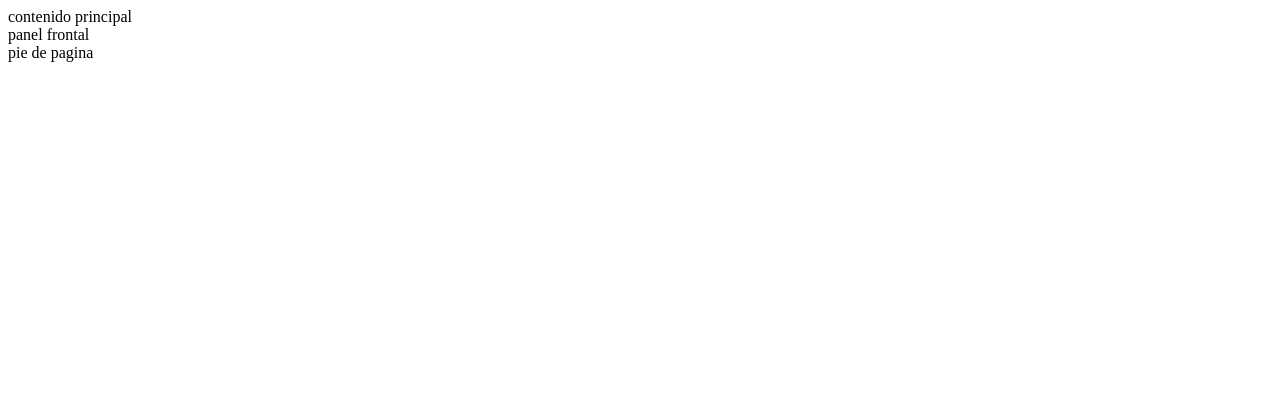
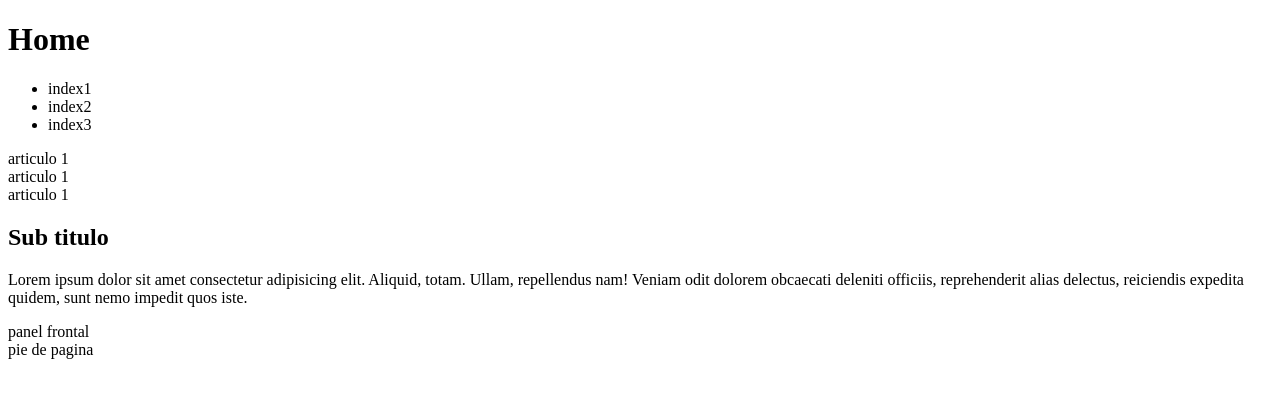
Before and after one commit to MoraBoop/prueba, a plain HTML site: page index.html in a window 1280 px wide. Drawn offline with Linux system fonts and the light colour scheme.

Commit message:
estructura

```diff
--- a/index.html
+++ b/index.html
@@ -6,8 +6,26 @@
     <title>Document</title>
 </head>
 <body>
+    <header>
+        <h1>Home</h1>
+        <nav>
+            <ul>
+                <li>index1</li>
+                <li>index2</li>
+                <li>index3</li>
+            </ul>
+        </nav>
+    </header>
     <main>
-        contenido principal
+        <section>
+            <article>articulo 1</article>
+            <article>articulo 1</article>
+            <article>articulo 1</article>
+        </section>
+        <section>
+            <h2>Sub titulo</h2>
+            <p>Lorem ipsum dolor sit amet consectetur adipisicing elit. Aliquid, totam. Ullam, repellendus nam! Veniam odit dolorem obcaecati deleniti officiis, reprehenderit alias delectus, reiciendis expedita quidem, sunt nemo impedit quos iste.</p>
+        </section>
     </main>
     <aside>
         panel frontal
```
